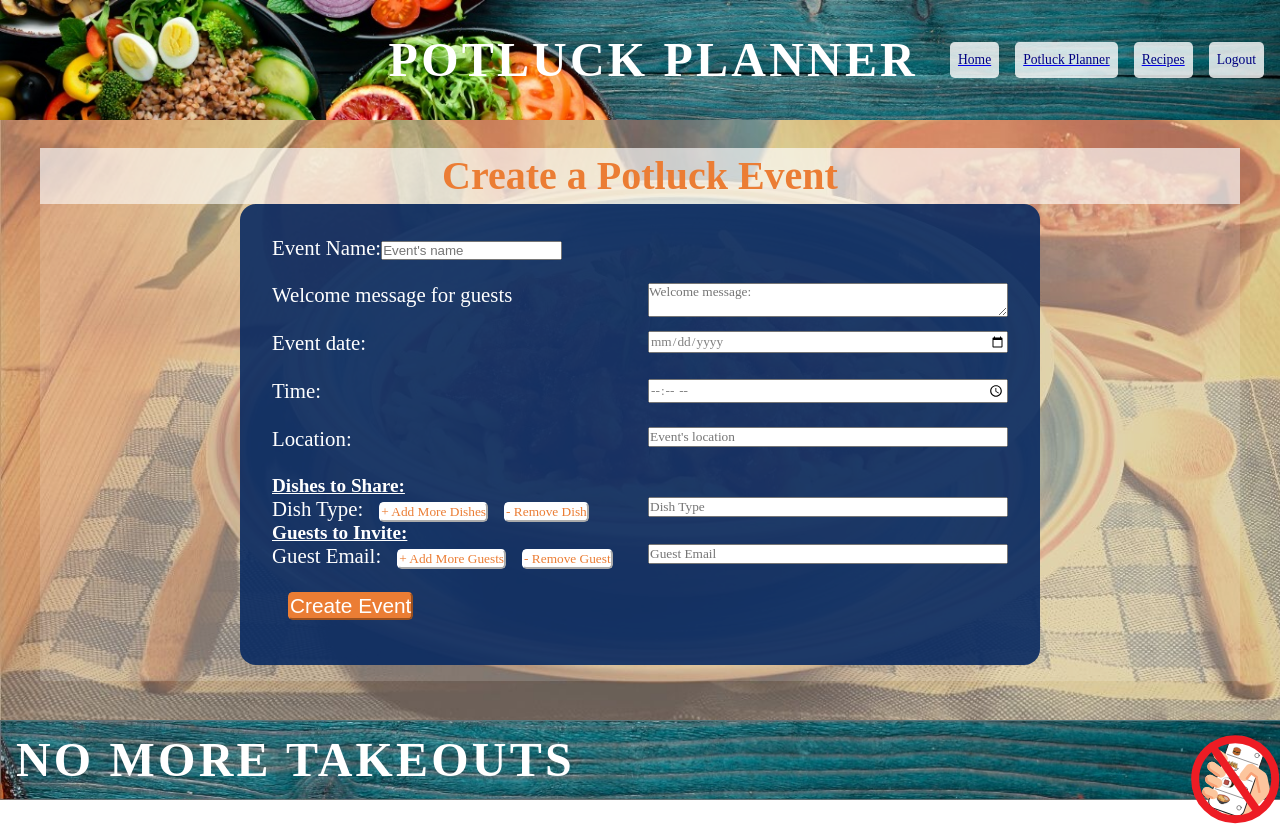
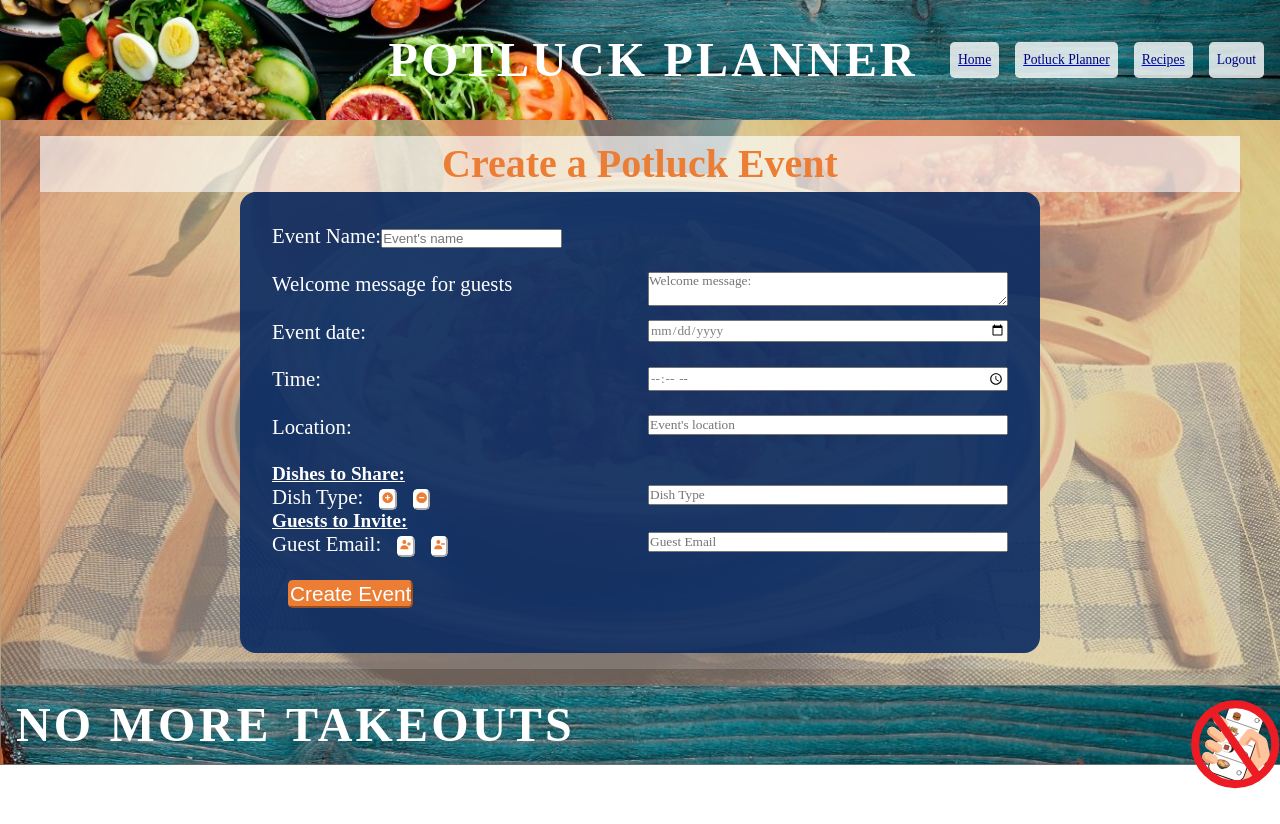
Before and after one commit to hcs847/potluck-planner, a React (Create React App) app in the folder client/: page /potluck in a window 1280 px wide. After the commit the page ends 800 px from the top, so only its background shows below. Built offline with nearby package versions, Linux system fonts and the light colour scheme; no server answers.

Commit message:
add react icons

```diff
--- a/client/package.json
+++ b/client/package.json
@@ -15,6 +15,7 @@
     "jwt-decode": "^3.1.2",
     "react": "^17.0.1",
     "react-dom": "^17.0.1",
+    "react-icons": "^4.2.0",
     "react-router-dom": "^5.2.0",
     "react-scripts": "4.0.3",
     "web-vitals": "^1.1.0",
--- a/client/src/components/EventForm/index.js
+++ b/client/src/components/EventForm/index.js
@@ -3,19 +3,19 @@ import { Link, useParams } from 'react-router-dom';
 import { useMutation, useQuery } from '@apollo/react-hooks';
 import { ADD_EVENT, DELETE_EVENT, UPDATE_EVENT } from '../../utils/mutations';
 import { QUERY_EVENT } from '../../utils/queries';
+import { HiUserRemove, HiUserAdd, HiPlusCircle, HiMinusCircle } from "react-icons/hi";
 
 const EventForm = () => {
-    // event id for update form option
+    // getting event id from the url for update form option
     const { eventId: id } = useParams();
     const { data } = useQuery(QUERY_EVENT, {
         variables: { eventId: id }
     })
 
-    // fetch single event from db once available
+    // get single event from db once available
     const singleEvent = data?.event || '';
-    // console.log("singleEvent: ", singleEvent);
 
-    // addEvent function from graphql mutations functions
+    // create  event function from graphql mutations functions
     const [addEvent, { error }] = useMutation(ADD_EVENT);
 
     // delete event mutation function
@@ -42,17 +42,17 @@ const EventForm = () => {
         guests: guestInputFields || [""]
     });
 
-    // dynamic redndering of input fields for guests and dishes
+    // dynamic redndering of new input fields
     const handleChangeInputFields = (id, e, inputFields, setFieldState, array) => {
         const newInputFields = inputFields.map(field => {
-            // console.log("id", id, "field.id", field.id, "field", field, "inputFields", inputFields)
+            // extracting index instead of id since there is no id yet
             if (id === inputFields.indexOf(field)) {
                 field[e.target.name] = e.target.value
             }
             return field;
         })
         setFieldState([...newInputFields]);
-        // updating the state of the whole form
+        // updating the state of the whole form withe newly added input fields
         setEventState({
             ...eventState,
             [array]: [...newInputFields]
@@ -64,16 +64,18 @@ const EventForm = () => {
     const handleAddInputFields = (e, setFieldState, inputFields, key) => {
         e.preventDefault();
         setFieldState([...inputFields, {
+            // adding a blank field
             [key]: ''
         }])
     }
 
-    // dynamically adding new input fields for guests
+    // dynamically adding new input fields for guests, which is an array pf strings
     const handleAddGuestInputFields = (e) => {
         e.preventDefault();
         setGuestInputFields([e.target.value, ...guestInputFields]);
     }
 
+    // updating value of guests input fields per entries
     const handleChangeGuestInputFields = (id, e) => {
         const newGuestInputfields = guestInputFields.map(guest => {
             console.log("new guests", id, guestInputFields.indexOf(guest));
@@ -94,10 +96,10 @@ const EventForm = () => {
     const handleRemoveInputFields = (id, setInputFields, inputFields) => {
         const newInputFields = inputFields.filter(inputField => inputFields.indexOf(inputField) !== id);
         setInputFields([...newInputFields]);
-        console.log(newInputFields);
+        // console.log(newInputFields);
     }
 
-    // handling change for basic fields within form
+    // handling change for basic key:value pairs within form
     const handleChangeEventForm = (e) => {
         const { name, value } = e.target;
         setEventState({
@@ -106,7 +108,7 @@ const EventForm = () => {
         })
     };
 
-    // store in state created event id once form is submitted
+    // store in state event id once form is submitted
     const [eventId, setEventId] = useState('');
 
     const handleSubmitEventForm = async e => {
@@ -135,7 +137,7 @@ const EventForm = () => {
                     guests: guestInputFields
                 }
             ]);
-            console.log("data, event.state when submitting", data, eventState);
+            // console.log("data, event.state when submitting", data, eventState);
 
         } catch (err) {
             console.error(err);
@@ -176,14 +178,16 @@ const EventForm = () => {
     // extract event details when eventId is available in useParams
     useEffect(() => {
         if (id) {
+            // if an id is in the url, update state for form
             setDishInputFields(singleEvent.dishes);
             setGuestInputFields(singleEvent.guests);
             setEventState(singleEvent);
         }
-        console.log(singleEvent, dishInputFields, guestInputFields);
+        // console.log(singleEvent, dishInputFields, guestInputFields);
     }, [singleEvent, id]);
 
     return (
+        // change form type to update if id is provided
         <div className="potluckbackground">
             {id ? (
                 <h3 className="potlucktitle">Update your event</h3>
@@ -194,7 +198,9 @@ const EventForm = () => {
 
             <div className="potluckorange">
 
+                {/* change the function from submit to update event when id is available */}
                 <form onSubmit={!id ? (handleSubmitEventForm) : (handleUpdateEvent)}>
+                    {/* log an error message  */}
                     {error && <span style={{ color: 'red' }}>Something went wrong...</span>}
                     <div>
                         <label className="potluckform" htmlFor="eventName">Event Name:</label>
@@ -264,8 +270,8 @@ const EventForm = () => {
                                     value={dishInputField.dishType}
                                     onChange={(e) => handleChangeInputFields(i, e, dishInputFields, setDishInputFields, 'dishes')}
                                 />
-                                <button className="btn" className="btn" type="button" onClick={(e) => handleAddInputFields(e, setDishInputFields, dishInputFields, 'dishType')}>+ Add More Dishes</button>
-                                <button className="btn" type="button" onClick={() => handleRemoveInputFields(i, setDishInputFields, dishInputFields)}>- Remove Dish</button>
+                                <button className="btn" className="btn" type="button" onClick={(e) => handleAddInputFields(e, setDishInputFields, dishInputFields, 'dishType')}><HiPlusCircle /></button>
+                                <button className="btn" type="button" onClick={() => handleRemoveInputFields(i, setDishInputFields, dishInputFields)}><HiMinusCircle /></button>
                                 <br />
                             </div>
                         )
@@ -283,8 +289,8 @@ const EventForm = () => {
                                     value={guestInputField}
                                     onChange={(e) => handleChangeGuestInputFields(i, e)}
                                 />
-                                <button className="btn" type="button" onClick={(e) => { handleAddGuestInputFields(e) }}>+ Add More Guests</button>
-                                <button className="btn" type="button" onClick={() => { handleRemoveInputFields(i, setGuestInputFields, guestInputFields) }}>- Remove Guest</button>
+                                <button className="btn" type="button" onClick={(e) => { handleAddGuestInputFields(e) }}><HiUserAdd /></button>
+                                <button className="btn" type="button" onClick={() => { handleRemoveInputFields(i, setGuestInputFields, guestInputFields) }}><HiUserRemove /></button>
                                 <br />
                             </div>
                         )
--- a/client/src/index.css
+++ b/client/src/index.css
@@ -10,14 +10,20 @@
   box-sizing: border-box;
 }
 
+html {
+  height: 100%;
+}
+
 body {
   margin: 0;
   font-family: 'Lora', serif;
   -webkit-font-smoothing: antialiased;
   -moz-osx-font-smoothing: grayscale;
   line-height: 1.4;
-  color: navy;
-
+  color: var(--blue-grey);
+  display: flex;
+  flex-direction: column;
+  min-height: 100%;
 }
 
 img {
@@ -249,7 +255,7 @@ display: flex;
 justify-content: flex-start;
 flex-direction: column;
 gap:1rem;
-min-height: 100vh;
+/* min-height: 100vh; */
 }
 
 .container {
@@ -350,5 +356,5 @@ nav h1 {
 .page-image {
   background-image: url('../src/images/recipes2.jpg');
   background-size: cover;
-  height: 100vh;
+  /* height: 100vh; */
 }
--- a/client/src/pages/Recipes.js
+++ b/client/src/pages/Recipes.js
@@ -9,12 +9,12 @@ const Recipes = () => {
     // store searched term from input field
     const [search, setSearch] = useState('');
 
-    // storing the search value entered in input field
+    // updating state of search value entered in input field
     const handleSearch = (e) => {
         setSearch(e.target.value);
     };
 
-    // passing the final search value once search is clicked
+    // passing the final search value state once search button is clicked
     // clearing the input field after submitting
     const handleSubmit = (e) => {
         e.preventDefault();
@@ -25,16 +25,15 @@ const Recipes = () => {
     const getRecipes = async () => {
         const response = await fetch(`https://api.edamam.com/search?q=${searchTerm}&app_id=${process.env.REACT_APP_APP_ID}&app_key=${process.env.REACT_APP_APP_KEY}&from=0&to=6`);
         const data = await response.json();
-        // console.log(recipes.hits[0].recipe.image);
         setRecipes(data.hits);
     }
 
+    // storing api response in state
     const [recipes, setRecipes] = useState([]);
-    // render when search term is changing
+    // triggering re-render when search term is changing
     useEffect(() => {
         getRecipes();
-        // console.log(searchTerm);
-    }, [searchTerm, getRecipes]);
+    }, [searchTerm]);
 
     return (
         <div className="recipesbackground">
@@ -45,6 +44,7 @@ const Recipes = () => {
                 < SearchForm class='recipes-form' onSearch={handleSearch} search={search} onSubmit={handleSubmit} />
                 <div className='recipes-container'>
                     {recipes.map(recipe => (
+                        // rendering each recipe with component
                         < Recipe
                             image={recipe.recipe.image}
                             url={recipe.recipe.url}
```
Also changed, not shown: 1 other file (tests, documents, lock files or other folders).
